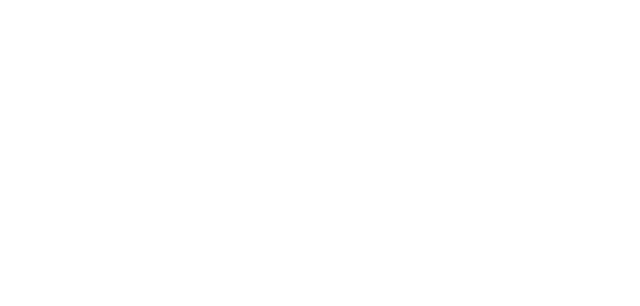
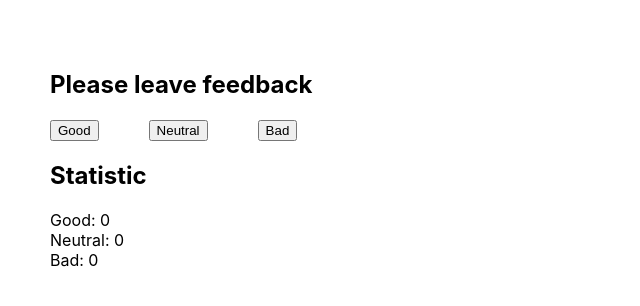
Before and after one commit to anakonder/goit-react-hw-02-feedback, a React (Create React App) app: page / in a window 1280 px wide. Shown: the top 306 px of the page, without its empty margins (0-640 px from the left). Built offline with nearby package versions, Linux system fonts and the light colour scheme.

Commit message:
statistic

```diff
--- a/package.json
+++ b/package.json
@@ -7,6 +7,7 @@
     "@testing-library/jest-dom": "^5.16.3",
     "@testing-library/react": "^12.1.4",
     "@testing-library/user-event": "^13.5.0",
+    "prop-types": "^15.8.1",
     "react": "^18.1.0",
     "react-dom": "^18.1.0",
     "react-scripts": "5.0.1",
--- a/src/components/App.jsx
+++ b/src/components/App.jsx
@@ -1,7 +1,14 @@
+import StateComponent from "./Card/StateComponent"
+
 export const App = () => {
+
   return (
     <div>
+      <StateComponent
+        title="Please leave feedback"
+        statistic="Statistic"
 
+      />
     </div>
   );
 };
--- /dev/null
+++ b/src/components/BadBtn/BadBtn.jsx
@@ -0,0 +1,13 @@
+import PropTypes from "prop-types"
+
+
+const BadBtn = (props) => {
+    return (
+        <button type="button">Bad</button>
+    )
+}
+
+
+
+
+export default BadBtn;
--- /dev/null
+++ b/src/components/Card/StateComponent.jsx
@@ -0,0 +1,72 @@
+import { Component } from "react";
+import GoodBtn from "components/GoodBtn/GoodBtn";
+import NeutralBtn from "components/NeutralBtn/NeutralBtn";
+import BadBtn from "components/BadBtn/BadBtn";
+import styles from "../GeneralStyles.css"
+
+
+
+
+export class StateComponent extends Component {
+
+    constructor(props) {
+        super(props)
+        this.state = {
+            good: 0,
+            neutral: 0,
+            bad: 0
+        }
+    }
+
+
+    render() {
+        const {title, statistic} = this.props
+        const {good, neutral, bad} = this.state
+        return (
+             <div className="cardWrap">
+                <h2 className="title">{title}</h2>
+             <ul className="btnList">
+                 <li className="btnItem">
+                        {/* <GoodBtn /> */}
+                        <button type="button" onClick={() =>
+                            this.setState(
+                                {
+                                    ...this.state,
+                                    good: good + 1
+                                })
+                        }>Good</button>
+                 </li>
+                 <li className="btnItem">
+                        {/* <NeutralBtn /> */}
+                        <button type="button" onClick={() =>
+                            this.setState(
+                                {
+                                    ...this.state,
+                                    neutral: neutral + 1
+                                })
+                        }>Neutral</button>
+                 </li>
+                 <li className="btnItem">
+                        {/* <BadBtn /> */}
+                        <button type="button" onClick={() =>
+                            this.setState(
+                                {
+                                    ...this.state,
+                                    bad: bad + 1
+                                })
+                        }>Bad</button>
+                 </li>
+             </ul>
+                <h2>{statistic}</h2>
+             <ul className="resultList">
+                    <li className="resultItem">Good: {good}</li>
+                 <li className="resultItem">Neutral: {neutral}</li>
+                 <li className="resultItem">Bad: {bad}</li>
+             </ul>
+         </div>
+        )
+    }
+}
+
+
+export default StateComponent;
--- /dev/null
+++ b/src/components/GeneralStyles.css
@@ -0,0 +1,15 @@
+ul,
+p {
+  padding: 0;
+  margin: 0;
+  list-style: none;
+}
+
+body {
+  padding: 50px;
+}
+
+.btnList {
+  display: flex;
+  gap: 50px;
+}
--- /dev/null
+++ b/src/components/GoodBtn/GoodBtn.jsx
@@ -0,0 +1,13 @@
+import PropTypes from "prop-types"
+
+
+const GoodBtn = (props) => {
+    return (
+        <button type="button">Good</button>
+    )
+}
+
+
+
+
+export default GoodBtn;
--- /dev/null
+++ b/src/components/NeutralBtn/NeutralBtn.jsx
@@ -0,0 +1,13 @@
+import PropTypes from "prop-types"
+
+
+const NeutralBtn = (props) => {
+    return (
+        <button type="button">Neutral</button>
+    )
+}
+
+
+
+
+export default NeutralBtn;
```
Also changed, not shown: 1 other file (tests, documents, lock files or other folders).
